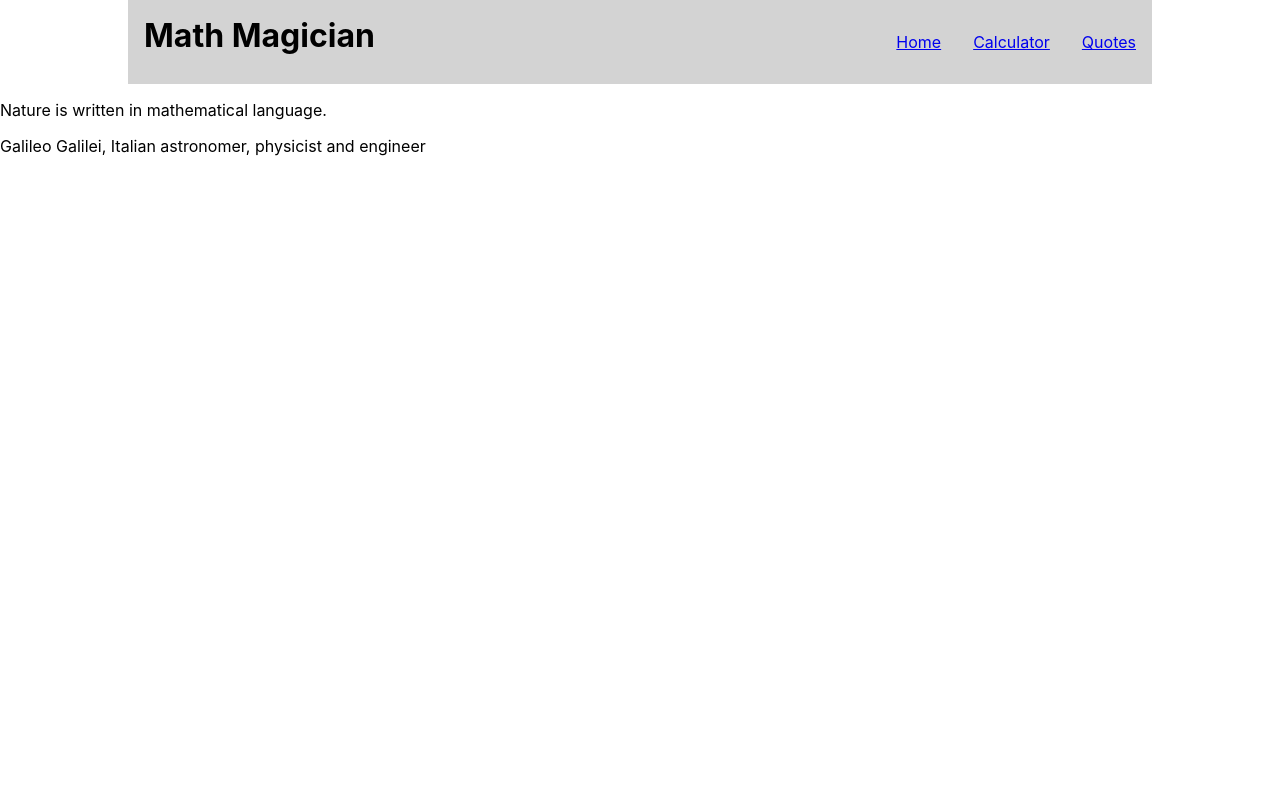
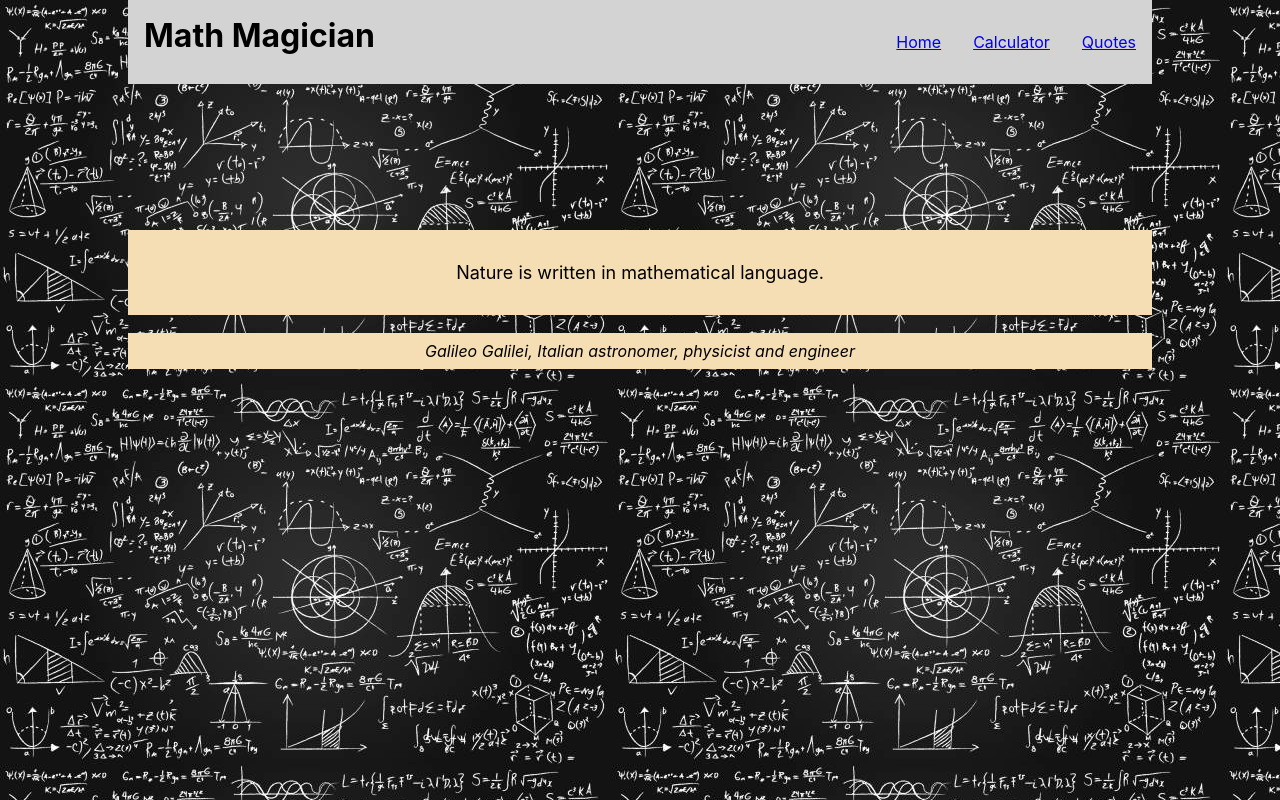
Before and after one commit to gdumani/math-magician, a React (Create React App) app: page /quote in a window 1280 px wide. Built offline with nearby package versions, Linux system fonts and the light colour scheme.

Commit message:
style quotes

```diff
--- a/src/pages/quote.js
+++ b/src/pages/quote.js
@@ -1,5 +1,6 @@
 import React from 'react';
 import CurrentQuote from '../components/currentQuote';
+import '../style/quotes.css';
 
 const Quote = () => (
   <div className="quotes">
--- a/src/style/index.css
+++ b/src/style/index.css
@@ -14,7 +14,9 @@ body {
     sans-serif;
   -webkit-font-smoothing: antialiased;
   -moz-osx-font-smoothing: grayscale;
+  background-image:url(../background.jpg);
 }
+
 
 code {
   font-family:
--- /dev/null
+++ b/src/style/quotes.css
@@ -0,0 +1,16 @@
+.quotes {
+  margin: auto;
+  width:80%;
+  text-align: center;
+  padding: 10%;
+}
+.phrase {
+  background-color: wheat;
+  font-size: large;
+  padding: 2rem;
+}
+.author {
+  background-color: wheat;
+  padding: .5rem;
+  font-style: italic ;
+}
```
Also changed, not shown: src/background.jpg (added).
